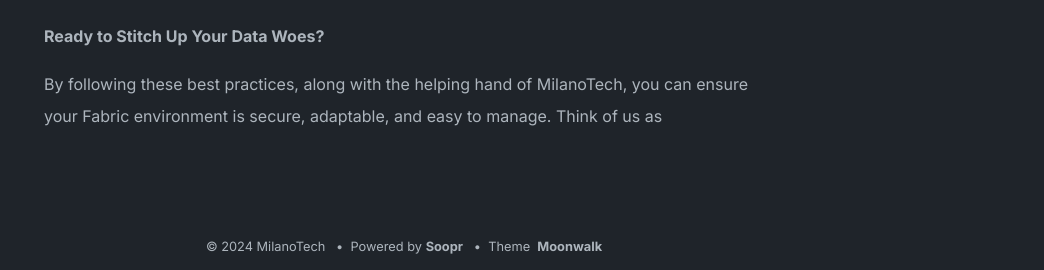
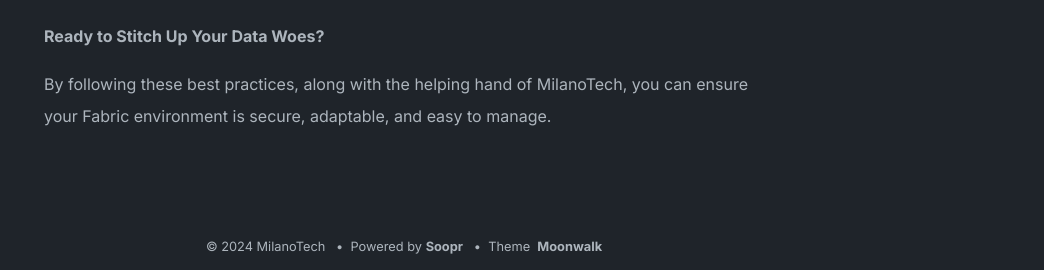
Before and after one commit to MilanoTech/milanotech.github.io, a Jekyll site: the page built from _posts/2024-04-18-Microsoft fabric practice at milano.md, in a window 1280 px wide and 900 px high, scrolled down 1968 px. Shown: the part 627-897 px from the top of the window, without its empty margins (236-1280 px from the left). Built offline with Jekyll 4.4.1, drawn with Linux system fonts in a browser that asks for light colours; some of the changed text lies outside the part shown.

Commit message:
Update 2024-04-18-Microsoft fabric practice at milano.md

```diff
--- a/_posts/2024-04-18-Microsoft fabric practice at milano.md
+++ b/_posts/2024-04-18-Microsoft fabric practice at milano.md
@@ -42,4 +42,4 @@ We at MilanoTech can help you implement a version control system like Git.  Thin
 
 **Ready to Stitch Up Your Data Woes?**
 
-By following these best practices, along with the helping hand of MilanoTech, you can ensure your Fabric environment is secure, adaptable, and easy to manage.  Think of us as
+By following these best practices, along with the helping hand of MilanoTech, you can ensure your Fabric environment is secure, adaptable, and easy to manage.
```
